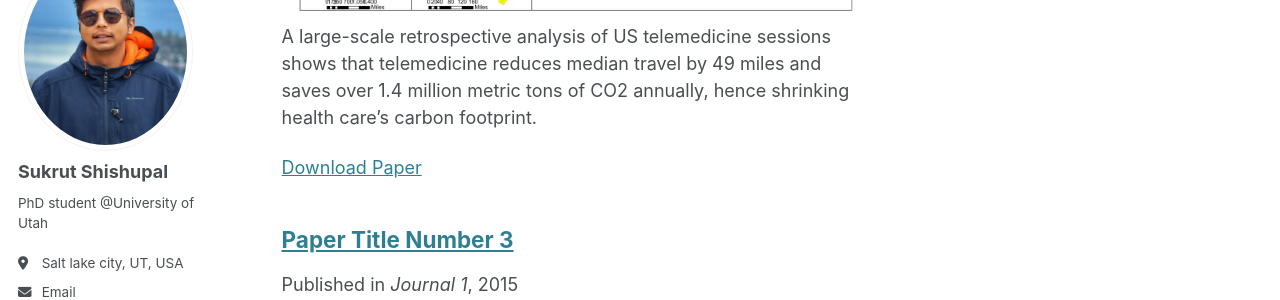
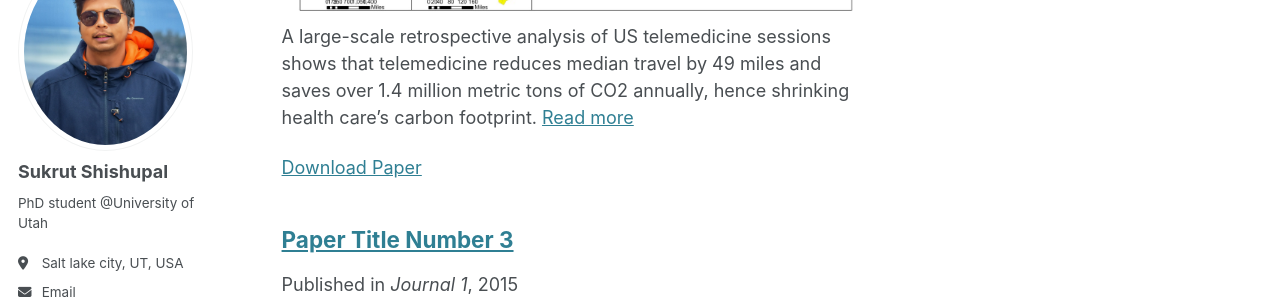
Before and after one commit to sukrut-shishupal/sukrut.shishupal.github.io, a Jekyll site: the page built from _pages/publications.html, in a window 1280 px wide and 900 px high, scrolled down 660 px. Shown: the part 153-453 px from the top of the window. Built offline with Jekyll 4.4.1, drawn with Linux system fonts in a browser that asks for light colours; some web fonts are replaced.

Commit message:
Update Telemedicine_Emissions.md

```diff
--- a/_publications/Telemedicine_Emissions.md
+++ b/_publications/Telemedicine_Emissions.md
@@ -3,7 +3,7 @@ title: "Travel Distance Between Participants in US Telemedicine Sessions With Es
 collection: publications
 category: manuscripts
 permalink: /publication/Telemedicine_Emissions
-excerpt: "<img src='/images/Publication_1.jpg' alt='Alt Text'/>A large-scale retrospective analysis of US telemedicine sessions shows that telemedicine reduces median travel by 49 miles and saves over 1.4 million metric tons of CO2 annually, hence shrinking health care's carbon footprint."
+excerpt: "<img src='/images/Publication_1.jpg' alt='Alt Text'/>  A large-scale retrospective analysis of US telemedicine sessions shows that telemedicine reduces median travel by 49 miles and saves over 1.4 million metric tons of CO2 annually, hence shrinking health care's carbon footprint. [Read more](/publications/Telemedicine_Emissions)"
 date: 2024-05-15
 venue: "Journal of Medical Internet Research"
 paperurl: "https://www.jmir.org/2024/1/e53437/"
```
